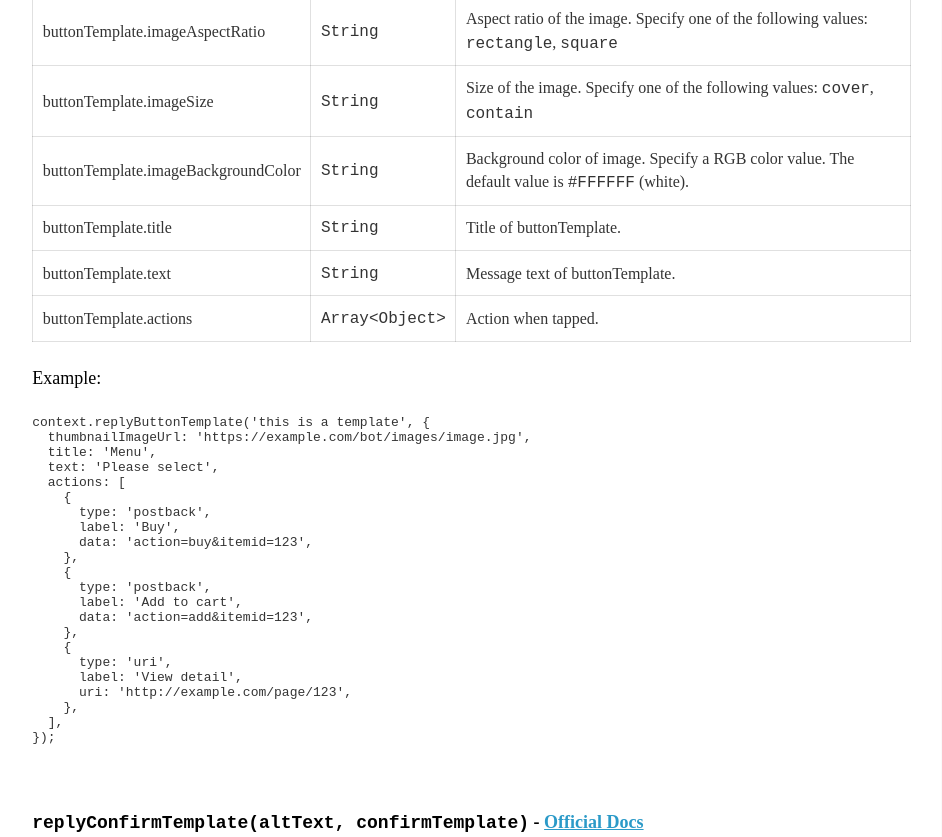
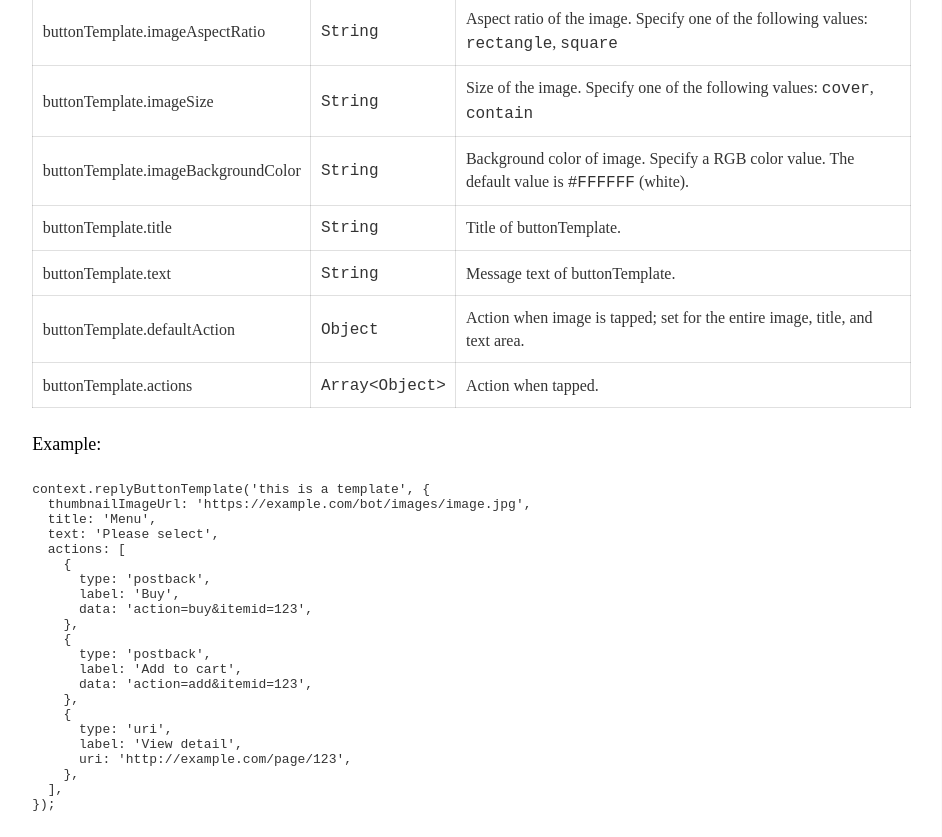
Before and after one commit to bottenderjs/bottenderjs.github.io, a Gatsby site: page /docs/APIReference-LineContext in a window 1280 px wide. Shown: the part 8047-8884 px from the top of the page, without its empty margins (2-944 px from the left). Built offline with nearby package versions, Linux system fonts and the light colour scheme; Gatsby itself is replaced by a stand-in of ours; some packages are replaced by stand-ins of ours; code samples lack their colours; what typography-theme-kirkham would draw is missing.

Commit message:
add defaultAction to buttonTemplate

```diff
--- a/content/docs/APIReference-LineContext.md
+++ b/content/docs/APIReference-LineContext.md
@@ -308,6 +308,7 @@ Responds button template message to the receiver using reply token.
 | buttonTemplate.imageBackgroundColor | `String`        | Background color of image. Specify a RGB color value. The default value is `#FFFFFF` (white). |
 | buttonTemplate.title                | `String`        | Title of buttonTemplate.                                                                      |
 | buttonTemplate.text                 | `String`        | Message text of buttonTemplate.                                                               |
+| buttonTemplate.defaultAction        | `Object`        | Action when image is tapped; set for the entire image, title, and text area.
 | buttonTemplate.actions              | `Array<Object>` | Action when tapped.                                                                           |
 
 Example:
@@ -836,6 +837,7 @@ Sends button template message to the receiver using ID.
 | buttonTemplate.imageBackgroundColor | `String`        | Background color of image. Specify a RGB color value. The default value is `#FFFFFF` (white). |
 | buttonTemplate.title                | `String`        | Title of buttonTemplate.                                                                      |
 | buttonTemplate.text                 | `String`        | Message text of buttonTemplate.                                                               |
+| buttonTemplate.defaultAction        | `Object`        | Action when image is tapped; set for the entire image, title, and text area.
 | buttonTemplate.actions              | `Array<Object>` | Action when tapped.                                                                           |
 
 Example:
```
